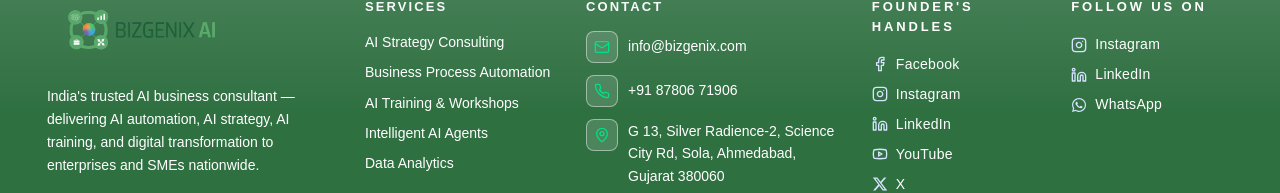
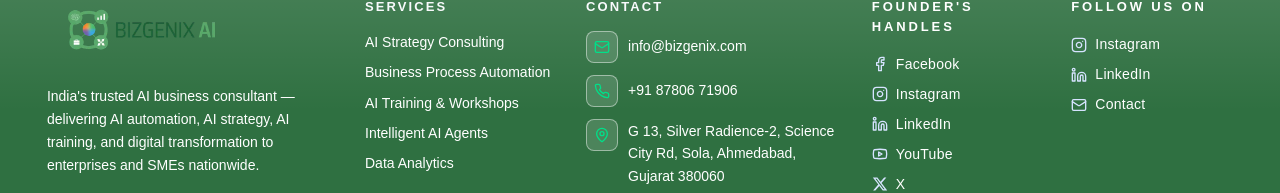
Before and after one commit to praneshvaibhav/bizgenixai, a Next.js app: page /terms in a window 1280 px wide. Shown: the part 3174-3367 px from the top of the page. Built offline with nearby package versions, Linux system fonts and the light colour scheme.

Commit message:
Update contact paths and site assets

```diff
--- a/app/HeroIntro.tsx
+++ b/app/HeroIntro.tsx
@@ -5,7 +5,7 @@
 import styles from './HeroIntro.module.css';
 
 const headline = ['AI That Takes Work', 'Off Your Desk.'];
-const description = 'Bizgenix builds AI systems, business automations and intelligent applications that help Indian businesses reduce repetitive work, respond faster, improve visibility and scale without unnecessary operational complexity.';
+const description = 'We help Indian businesses automate follow-ups, reduce manual work and make clearer decisions - with practical AI systems built around their teams.';
 const headlineLength = headline.join('').length;
 const totalLength = headlineLength + description.length;
 const headlineSpeed = 48;
--- a/app/SiteFooter.tsx
+++ b/app/SiteFooter.tsx
@@ -22,7 +22,7 @@
 const companySocials: readonly { name: string; icon: string; href: string }[] = [
   { name: 'Instagram', icon: 'instagram', href: 'https://www.instagram.com/bizgenix.ai/' },
   { name: 'LinkedIn', icon: 'linkedin', href: 'https://www.linkedin.com/company/bizgenix-ai-solutions/posts/' },
-  { name: 'WhatsApp', icon: 'whatsapp', href: 'https://api.whatsapp.com/send?phone=918780671906&text=Hi%21+I+would+like+to+have+some+queries.&type=phone_number&app_absent=0' },
+  { name: 'Contact', icon: 'mail', href: '/contact' },
 ];
 
 const mapUrl = 'https://www.google.com/maps/place/Bizgenix+AI+Solutions+Pvt+Ltd/@23.0767474,72.5054583,17z/data=!3m1!4b1!4m6!3m5!1s0xb21a53f2c4da69d:0x5ba37ae89bf70d3d!8m2!3d23.0767474!4d72.5080332!16s%2Fg%2F11z38y6rxt?hl=en-US';
@@ -71,7 +71,7 @@
             <summary><h2 className={styles.heading}>Follow us on</h2><span className={styles.groupArrow} aria-hidden="true">⌄</span></summary>
             <ul className={styles.socials}>
               {companySocials.map(social => <li key={social.icon}>
-                <a className={styles.social} href={social.href} target="_blank" rel="noopener noreferrer">
+                <a className={styles.social} href={social.href} target={social.href.startsWith('http') ? '_blank' : undefined} rel={social.href.startsWith('http') ? 'noopener noreferrer' : undefined}>
                   <img src={`/footer/${social.icon}.svg`} alt="" width={20} height={20} />
                   <span>{social.name}</span>
                 </a>
--- a/app/about/content.ts
+++ b/app/about/content.ts
@@ -1,6 +1,6 @@
 // Core copy: Bizgenix_About_Page_Content_Detailed.pdf.
 // Industry examples reuse the existing website's industry descriptions.
-export const strategyUrl = 'https://wa.me/918780671906?text=' + encodeURIComponent("Hi Bizgenix, I'd like to book a free AI strategy session for my business.");
+export const strategyUrl = '/contact#contact-form';
 export const capabilities = [
   { title: 'In-House Products', headline: 'A focused product. A practical starting point.', description: 'Explore intelligent systems for customer conversations, operations and business visibility.', label: 'Explore our products', href: '/products', items: [
     ['Voice AI', '/products#voice-ai'], ['BizChat', '/products#bizchat'], ['ScaleOS', '/products#scaleos'], ['Growth Intelligence', '/products#growth-intelligence'],
--- a/app/blog/[slug]/page.tsx
+++ b/app/blog/[slug]/page.tsx
@@ -25,9 +25,9 @@
   return <div className={styles.page} id="top"><a className={styles.skipLink} href="#main-content">Skip to content</a><Navigation activePath="/blog" /><main id="main-content">
     <div className={`${styles.container} ${styles.previewLayout}`}>
       <nav className={styles.breadcrumbs} aria-label="Breadcrumb"><Link href="/">Home</Link><span aria-hidden="true">/</span><Link href="/blog">Blog</Link><span aria-hidden="true">/</span><span aria-current="page">{insight.category} preview</span></nav>
-      <article className={styles.previewArticle}><p className={styles.eyebrow}>{insight.category} / {insight.type.toUpperCase()} PREVIEW</p><h1>{insight.title}</h1><p className={styles.byline}>Bizgenix Insights Team <span>•</span> Full article coming soon</p><InsightArt kind={insight.art} large /><div className={styles.previewBody}><h2>About this insight</h2><p>{insight.summary}</p><div className={styles.takeaway}><span className={styles.eyebrow}>EXPLORE THE TOPIC</span><p>{categories.find(([name]) => name === insight.category)?.[1]}</p></div><p className={styles.previewNote}>This is an article preview. The full insight is coming soon. You can discuss the topic with our team today.</p><div className={styles.actions}><a className={styles.primary} href={contactUrl(insight.title)} target="_blank" rel="noopener noreferrer">Discuss this topic <span aria-hidden="true">↗</span></a><Link className={styles.secondary} href="/blog#latest-insights">Explore more insights</Link></div><div className={styles.contextLinks}><Link href="/products">Explore AI products ↗</Link><Link href="/custom-solutions">Custom AI solutions ↗</Link><Link href="/courses">Practical AI learning ↗</Link></div></div></article>
+      <article className={styles.previewArticle}><p className={styles.eyebrow}>{insight.category} / {insight.type.toUpperCase()} PREVIEW</p><h1>{insight.title}</h1><p className={styles.byline}>Bizgenix Insights Team <span>•</span> Full article coming soon</p><InsightArt kind={insight.art} large /><div className={styles.previewBody}><h2>About this insight</h2><p>{insight.summary}</p><div className={styles.takeaway}><span className={styles.eyebrow}>EXPLORE THE TOPIC</span><p>{categories.find(([name]) => name === insight.category)?.[1]}</p></div><p className={styles.previewNote}>This is an article preview. The full insight is coming soon. You can discuss the topic with our team today.</p><div className={styles.actions}><Link className={styles.primary} href={contactUrl}>Discuss this topic <span aria-hidden="true">→</span></Link><Link className={styles.secondary} href="/blog#latest-insights">Explore more insights</Link></div><div className={styles.contextLinks}><Link href="/products">Explore AI products ↗</Link><Link href="/custom-solutions">Custom AI solutions ↗</Link><Link href="/courses">Practical AI learning ↗</Link></div></div></article>
     </div>
     <section className={`${styles.container} ${styles.section}`} aria-labelledby="related-title"><div className={styles.sectionHeading}><div><p className={styles.eyebrow}>KEEP EXPLORING</p><h2 id="related-title">A little more<br /><em>food for thought.</em></h2></div><Link className={styles.textLink} href="/blog#latest-insights">View all insights ↗</Link></div><div className={styles.articleGrid}>{related.map(item => <article className={styles.articleCard} key={item.slug}><InsightArt kind={item.art} /><div className={styles.cardContent}><div className={styles.cardMeta}><span>{item.category}</span><span>Preview</span></div><h3><Link href={`/blog/${item.slug}`}>{item.title}</Link></h3><p>{item.summary}</p><Link className={styles.textLink} href={`/blog/${item.slug}`}>Read preview ↗</Link></div></article>)}</div></section>
-    <section id="contact" className={styles.previewContact}><div className={styles.container}><h2>Have a use case in mind?</h2><a className={styles.primary} href={contactUrl('an AI strategy session')} target="_blank" rel="noopener noreferrer">Talk to our team ↗</a></div></section>
+    <section id="contact" className={styles.previewContact}><div className={styles.container}><h2>Have a use case in mind?</h2><Link className={styles.primary} href={contactUrl}>Talk to our team →</Link></div></section>
   </main><ContactSection homeHref="/" footerOnly /></div>;
 }
--- a/app/blog/content.ts
+++ b/app/blog/content.ts
@@ -1,6 +1,6 @@
 // Source: Bizgenix_Blog_Page_Content_Detailed.pdf. The brief supplies previews,
 // not published article bodies, dates, popularity data or downloadable resources.
-export const contactUrl = (subject: string) => `https://wa.me/918780671906?text=${encodeURIComponent(`Hi Bizgenix, I'd like to discuss ${subject}.`)}`;
+export const contactUrl = '/contact#contact-form';
 
 export const categories = [
   ['AI Strategy', 'Guides for identifying AI opportunities, planning adoption, estimating ROI and creating an implementation roadmap.'],
--- a/app/case-studies/page.tsx
+++ b/app/case-studies/page.tsx
@@ -46,7 +46,7 @@
 
       <section className={`${styles.container} ${styles.catalogSection}`} id="all-case-studies" aria-labelledby="catalog-title"><CaseStudyCatalog /></section>
 
-      <section className={`${styles.container} ${styles.cta}`} aria-labelledby="cta-title"><div><p className={styles.eyebrow}>YOUR INDUSTRY COULD BE NEXT</p><h2 id="cta-title">Let’s build your success story.</h2><p>Start with a free AI Business Leak Audit and discover what’s possible for your business.</p><div className={styles.actions}><Link className={styles.primary} href="/contact">Get a Free Audit <span aria-hidden="true">→</span></Link><a className={styles.secondary} href="https://wa.me/918780671906" target="_blank" rel="noopener noreferrer">Talk to Our Team</a></div></div><ul className={styles.ctaPoints}><li><span aria-hidden="true">◎</span>Find the opportunities specific to your business</li><li><span aria-hidden="true">▤</span>See a roadmap informed by real implementations</li><li><span aria-hidden="true">✓</span>Explore a working prototype before you commit</li></ul><p className={styles.ctaSignature}>From possibility<br />to progress.</p></section>
+      <section className={`${styles.container} ${styles.cta}`} aria-labelledby="cta-title"><div><p className={styles.eyebrow}>YOUR INDUSTRY COULD BE NEXT</p><h2 id="cta-title">Let’s build your success story.</h2><p>Start with a free AI Business Leak Audit and discover what’s possible for your business.</p><div className={styles.actions}><Link className={styles.primary} href="/contact">Get a Free Audit <span aria-hidden="true">→</span></Link><Link className={styles.secondary} href="/contact#contact-form">Talk to Our Team</Link></div></div><ul className={styles.ctaPoints}><li><span aria-hidden="true">◎</span>Find the opportunities specific to your business</li><li><span aria-hidden="true">▤</span>See a roadmap informed by real implementations</li><li><span aria-hidden="true">✓</span>Explore a working prototype before you commit</li></ul><p className={styles.ctaSignature}>From possibility<br />to progress.</p></section>
     </main>
     <SiteFooter />
   </div>;
--- a/app/contact/content.ts
+++ b/app/contact/content.ts
@@ -1,4 +1,4 @@
-export const email = 'info@bizgenix.ai';
+export const email = 'info@bizgenix.com';
 export const phone = '+91 87806 71906';
 export const queryTypes = [
   'AI Product',
--- a/app/courses/CourseProgramSection.tsx
+++ b/app/courses/CourseProgramSection.tsx
@@ -6,7 +6,7 @@
 import PriceCountdown from './PriceCountdown';
 
 const enrollmentUrl = 'https://rzp.io/rzp/Q47luheE';
-const whatsappUrl = 'https://wa.me/918200858674?text=Hi%2C%20I%20want%20to%20apply%20for%20Scale%20With%20AI%E2%80%94the%20live%2012-week%20AI%20implementation%20program.%20Please%20help%20me%20confirm%20my%20fit%20and%20the%20%E2%82%B914%2C999%20application%20offer.';
+const contactUrl = '/contact#contact-form';
 
 const highlights = [
   { from: 12, label: 'weeks, live' },
@@ -223,7 +223,7 @@
           <p className={styles.perWeek}>Less than <strong>₹1,250 per week</strong> across the journey</p>
           <ul>{inclusions.map(item => <li key={item}><span aria-hidden="true">✓</span>{item}</li>)}</ul>
           <a className={styles.priceCta} href={enrollmentUrl} target="_blank" rel="noopener noreferrer">Pay ₹14,999 & enroll now <span aria-hidden="true">↗</span></a>
-          <a className={styles.priceQuestion} href={whatsappUrl} target="_blank" rel="noopener noreferrer">Have a question first? WhatsApp the team ↗</a>
+          <a className={styles.priceQuestion} href={contactUrl}>Have a question first? Contact the team →</a>
           <small>First-two-session fit protection applies; confirm terms with the team before enrolment.</small>
         </article>
       </div>
--- a/app/courses/content.ts
+++ b/app/courses/content.ts
@@ -1,7 +1,7 @@
 // Course content supplied in Bizgenix_Courses_Page_Content_Detailed.pdf.
-export const enquire = (topic: string) => `https://wa.me/918780671906?text=${encodeURIComponent(`Hi Bizgenix, I'd like to know more about ${topic}. Please share the details and next steps.`)}`;
-export const communityUrl = enquire('joining the Bizgenix AI learning community');
-export const corporateUrl = enquire('a customized corporate AI training program for our team');
+export const enquire = '/contact#contact-form';
+export const communityUrl = enquire;
+export const corporateUrl = enquire;
 
 export const courses = [
   { id: 'ai-foundations', title: 'AI Foundations for Everyone', level: 'Beginner', category: 'Foundations', image: "/courses/ai-foundations.webp", imageAlt: "Participants at a Bizgenix AI learning workshop in Surat", imagePosition: "50% 50%", outcome: 'Understand AI concepts, tools, opportunities and responsible use without requiring a technical background.' },
--- a/app/courses/page.tsx
+++ b/app/courses/page.tsx
@@ -37,10 +37,10 @@
       <section className={styles.proof} aria-label="Bizgenix learning in numbers"><dl className={styles.container} data-learning-reveal><div><dt>Professionals & business owners trained</dt><dd><CountUp value={2000} /></dd></div><div><dt>AI community members</dt><dd><CountUp value={1000} /></dd></div><div><dt>Live AI systems built</dt><dd><CountUp value={110} /></dd></div><div><dt>Ahmedabad, Surat, Mumbai · Vadodara upcoming</dt><dd>Multiple cities</dd></div></dl></section>
       <ScaleWithAI />
       <CourseProgramSection />
-      <section className={`${styles.section} ${styles.container}`} id="corporate-training" aria-labelledby="corporate-title"><h2 className={styles.majorSectionTitle} id="corporate-title" data-learning-reveal>Corporate Training</h2><div className={styles.corporatePanel} data-learning-reveal><div className={styles.splitHeading}><p className={styles.eyebrow}>CORPORATE AI TRAINING</p><h3>Stronger teams.<br /><em>Smarter ways to work.</em></h3><p>Customized training that helps your organization improve productivity, accelerate AI adoption and build common standards across teams.</p><div className={styles.formatTags}><span>Online</span><span>At your office</span><span>Hybrid</span></div><a className={styles.primary} href={corporateUrl} target="_blank" rel="noopener noreferrer">Discuss your team’s training <span aria-hidden="true">↗</span></a></div><div className={styles.corporateTopics}><p>BUILT AROUND YOUR BUSINESS</p><ul className={styles.checkList}>{corporateTopics.map(point => <li key={point}><span aria-hidden="true">✓</span>{point}</li>)}</ul></div></div></section>
+      <section className={`${styles.section} ${styles.container}`} id="corporate-training" aria-labelledby="corporate-title"><h2 className={styles.majorSectionTitle} id="corporate-title" data-learning-reveal>Corporate Training</h2><div className={styles.corporatePanel} data-learning-reveal><div className={styles.splitHeading}><p className={styles.eyebrow}>CORPORATE AI TRAINING</p><h3>Stronger teams.<br /><em>Smarter ways to work.</em></h3><p>Customized training that helps your organization improve productivity, accelerate AI adoption and build common standards across teams.</p><div className={styles.formatTags}><span>Online</span><span>At your office</span><span>Hybrid</span></div><a className={styles.primary} href={corporateUrl}>Discuss your team’s training <span aria-hidden="true">→</span></a></div><div className={styles.corporateTopics}><p>BUILT AROUND YOUR BUSINESS</p><ul className={styles.checkList}>{corporateTopics.map(point => <li key={point}><span aria-hidden="true">✓</span>{point}</li>)}</ul></div></div></section>
       <section className={styles.corporateGallerySection} aria-labelledby="training-gallery-title"><div className={`${styles.galleryIntro} ${styles.container}`} data-learning-reveal><div><p className={styles.eyebrow}>TRAINING IN ACTION</p><h2 id="training-gallery-title">Real teams. Real rooms.<br /><em>Practical AI learning.</em></h2></div><p>From focused team sessions to large professional forums, our programs turn AI awareness into confident, practical application.</p></div><div className={styles.galleryViewport}><div className={styles.corporateGallery}>{[false, true].map(clone => <div className={styles.galleryGroup} aria-hidden={clone || undefined} key={clone ? 'duplicate' : 'original'}>{corporateTrainingGallery.map(item => <figure className={styles.trainingCard} key={`${clone ? 'duplicate-' : ''}${item.file}`}><Image src={`/corporate training/${item.file}`} alt={clone ? '' : `${item.title} corporate AI training session in ${item.location}`} width={900} height={1200} sizes="(max-width: 600px) 75vw, (max-width: 900px) 42vw, 22vw" /><figcaption><span>{item.format}</span><div><strong>{item.title}</strong><small>{item.location}</small></div></figcaption></figure>)}</div>)}</div></div></section>
-      <section className={styles.softSection} id="course-faqs" aria-labelledby="faq-title"><div className={`${styles.section} ${styles.container} ${styles.faqLayout}`} data-learning-reveal><div className={styles.splitHeading}><p className={styles.eyebrow}>A FEW THINGS YOU MAY BE WONDERING</p><h2 id="faq-title">Good questions.<br /><em>Clear answers.</em></h2><p>Need help choosing a course or planning training for your team?</p><a className={styles.primary} href={enquire('Bizgenix AI courses and learning paths')} target="_blank" rel="noopener noreferrer">Talk to our team <span aria-hidden="true">↗</span></a></div><div className={styles.faqList}>{courseFaqs.map(([question, answer], index) => <details key={question} name="course-questions" open={index === 0}><summary><span className={styles.faqNumber}>0{index + 1}</span>{question}<span className={styles.faqToggle} aria-hidden="true" /></summary><p>{answer}</p></details>)}</div></div></section>
-      <section className={styles.finalCta} id="contact" aria-labelledby="course-contact-title"><div className={styles.container} data-learning-reveal><p className={styles.eyebrow}>YOUR NEXT CHAPTER STARTS HERE</p><h2 id="course-contact-title">Start your<br /><em>practical AI journey.</em></h2><p>Whether you want to automate your business, improve professional productivity, prepare for the future or train your team, Bizgenix has a practical learning path for you.</p><div className={styles.actions}><a className={styles.secondary} href={communityUrl} target="_blank" rel="noopener noreferrer">Join the AI Community <span aria-hidden="true">↗</span></a><a className={styles.textLink} href={corporateUrl} target="_blank" rel="noopener noreferrer">Book Corporate Training <span aria-hidden="true">↗</span></a></div></div></section>
+      <section className={styles.softSection} id="course-faqs" aria-labelledby="faq-title"><div className={`${styles.section} ${styles.container} ${styles.faqLayout}`} data-learning-reveal><div className={styles.splitHeading}><p className={styles.eyebrow}>A FEW THINGS YOU MAY BE WONDERING</p><h2 id="faq-title">Good questions.<br /><em>Clear answers.</em></h2><p>Need help choosing a course or planning training for your team?</p><a className={styles.primary} href={enquire}>Talk to our team <span aria-hidden="true">→</span></a></div><div className={styles.faqList}>{courseFaqs.map(([question, answer], index) => <details key={question} name="course-questions" open={index === 0}><summary><span className={styles.faqNumber}>0{index + 1}</span>{question}<span className={styles.faqToggle} aria-hidden="true" /></summary><p>{answer}</p></details>)}</div></div></section>
+      <section className={styles.finalCta} id="contact" aria-labelledby="course-contact-title"><div className={styles.container} data-learning-reveal><p className={styles.eyebrow}>YOUR NEXT CHAPTER STARTS HERE</p><h2 id="course-contact-title">Start your<br /><em>practical AI journey.</em></h2><p>Whether you want to automate your business, improve professional productivity, prepare for the future or train your team, Bizgenix has a practical learning path for you.</p><div className={styles.actions}><a className={styles.secondary} href={communityUrl}>Join the AI Community <span aria-hidden="true">→</span></a><a className={styles.textLink} href={corporateUrl}>Book Corporate Training <span aria-hidden="true">→</span></a></div></div></section>
     </main><ContactSection homeHref="/" footerOnly />
   </div>;
 }
--- a/app/layout.tsx
+++ b/app/layout.tsx
@@ -23,6 +23,6 @@
     description: 'Practical AI products, automation, and custom solutions built to help businesses scale.',
     images: ['/custom-solutions-hero.webp'],
   },
-  icons: { icon: '/favicon.svg' },
+  icons: { icon: [{ url: '/favicon.jpg', type: 'image/jpeg' }] },
 };
 export default function RootLayout({children}:Readonly<{children:React.ReactNode}>){return <html lang="en"><body>{children}</body></html>}
```
Also changed, not shown: public/favicon.jpg (added), public/industries/textile.jpg (added).
